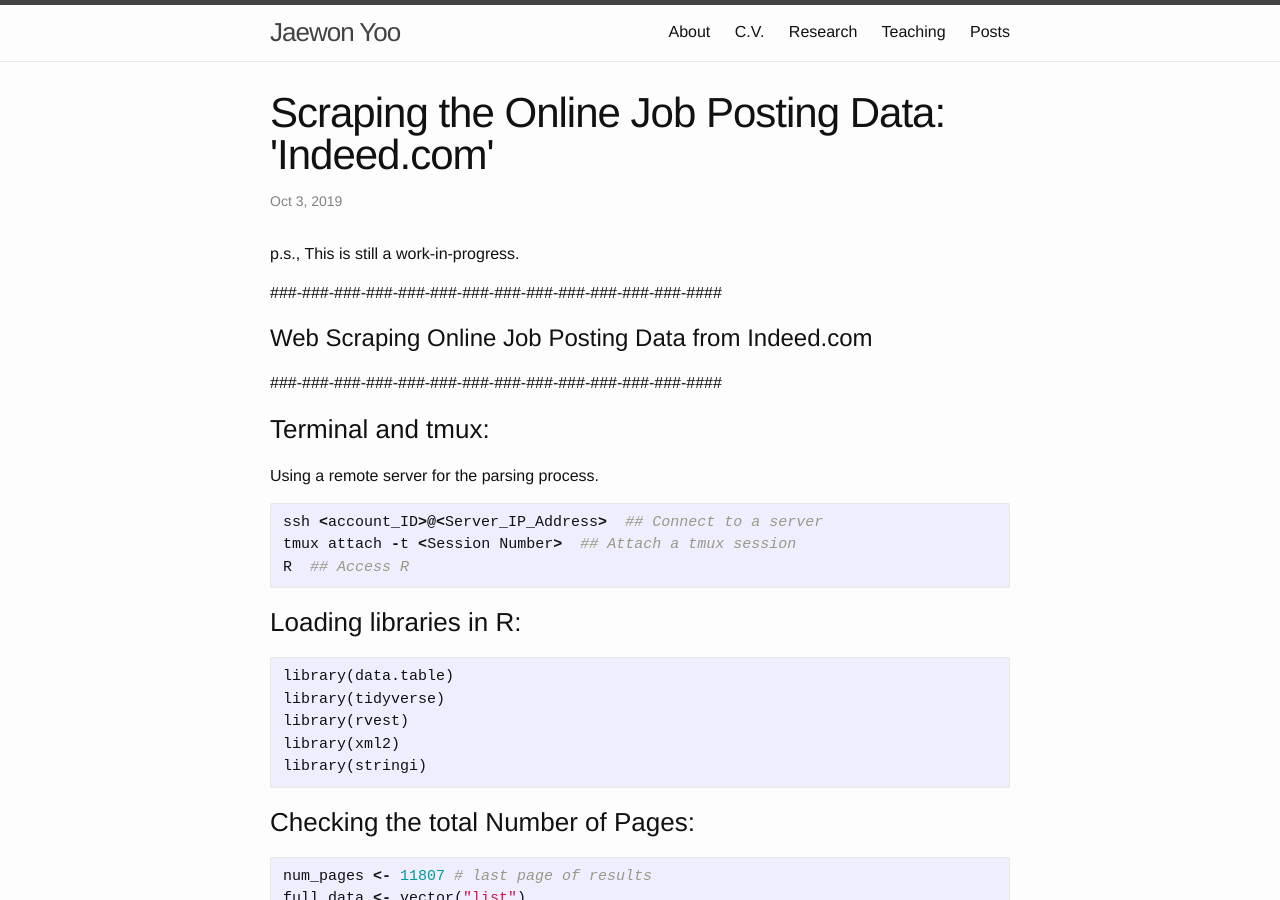
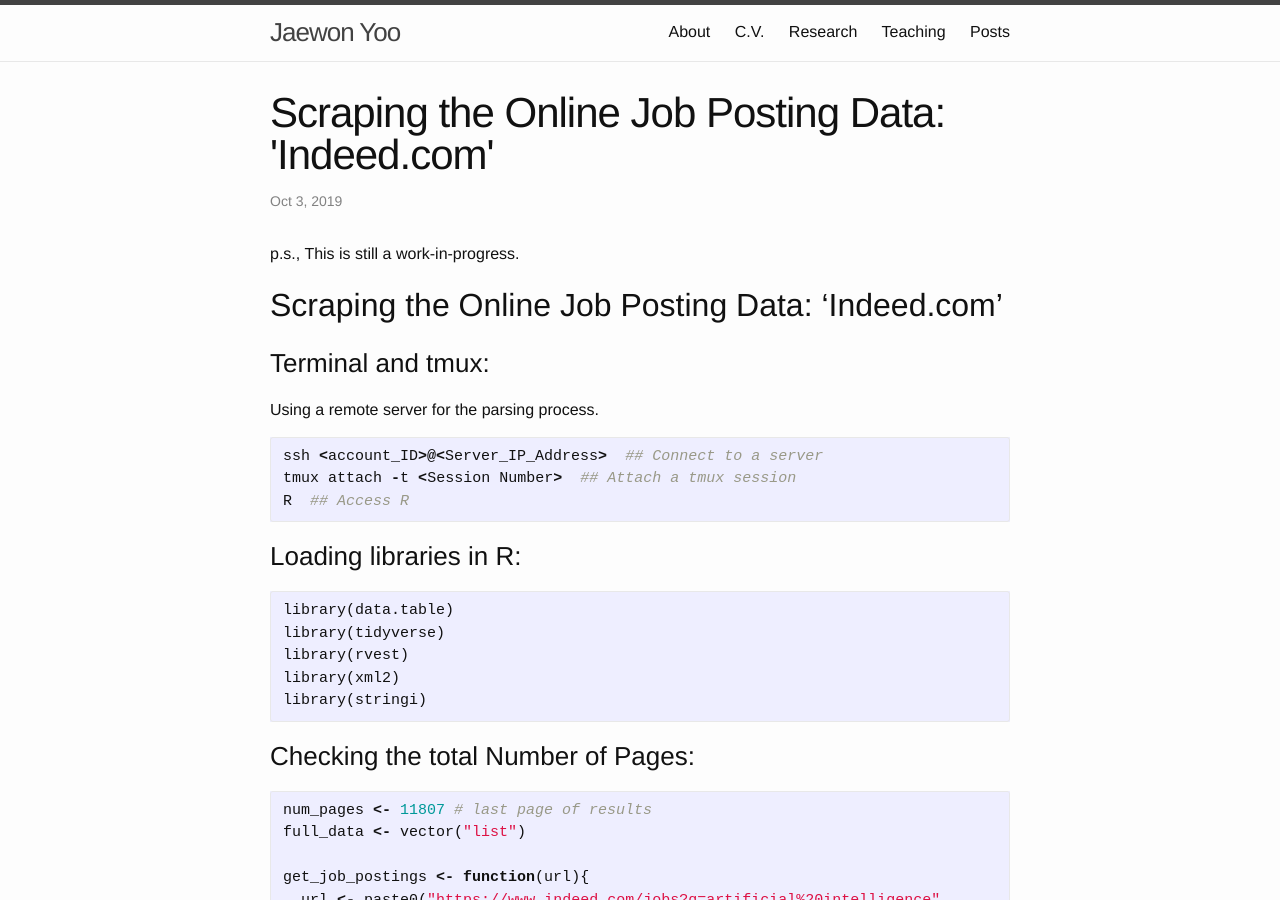
Before and after one commit to j1yoo/j1yoo.github.io, a Jekyll site: the page built from _posts/2019-10-03-scraping-online-job-posting-data.md, in a window 1280 px wide and 900 px high. Built offline with Jekyll 4.4.1, drawn with Linux system fonts in a browser that asks for light colours.

Commit message:
Update 2019-10-03-scraping-online-job-posting-data.md

```diff
--- a/_posts/2019-10-03-scraping-online-job-posting-data.md
+++ b/_posts/2019-10-03-scraping-online-job-posting-data.md
@@ -7,9 +7,7 @@
 
 p.s., This is still a work-in-progress.
 
-###-###-###-###-###-###-###-###-###-###-###-###-###-####
-# Web Scraping Online Job Posting Data from Indeed.com #
-###-###-###-###-###-###-###-###-###-###-###-###-###-####
+## Scraping the Online Job Posting Data: 'Indeed.com'
 
 ### Terminal and tmux:
 Using a remote server for the parsing process.
```
